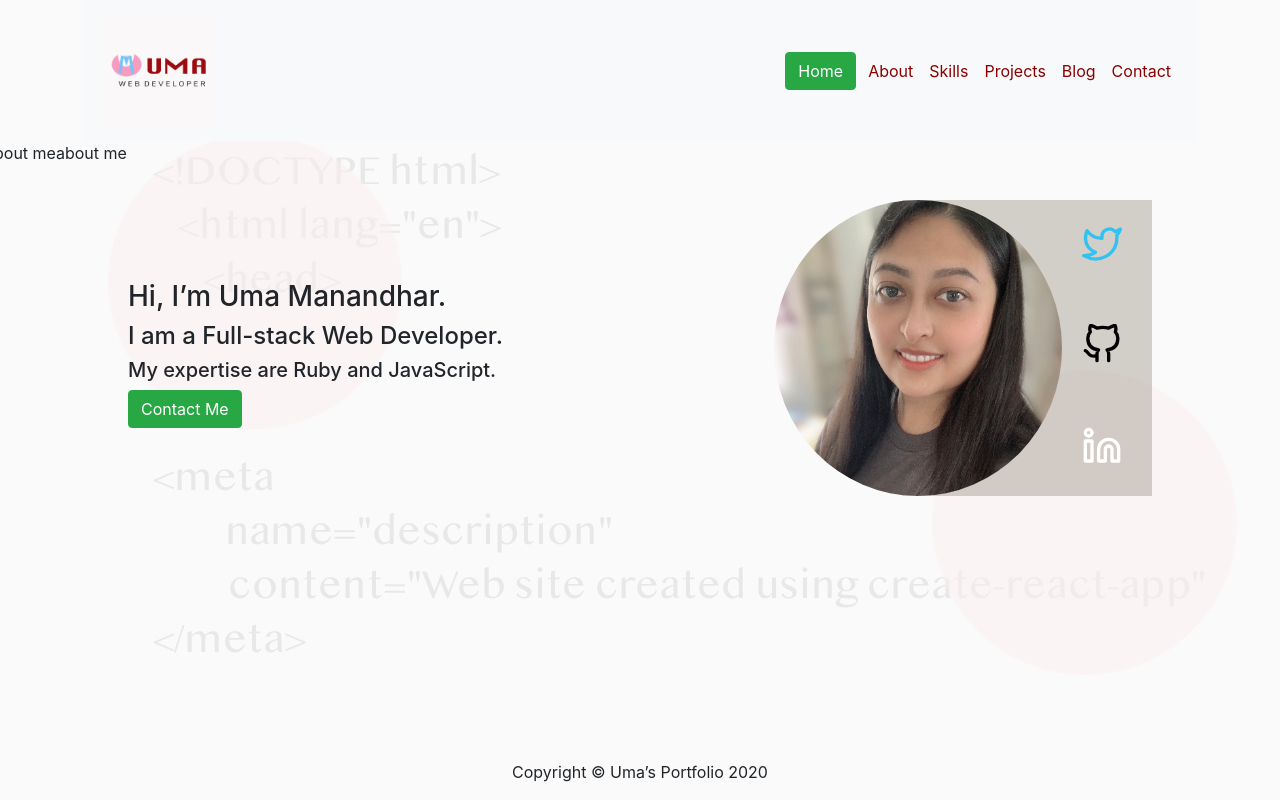
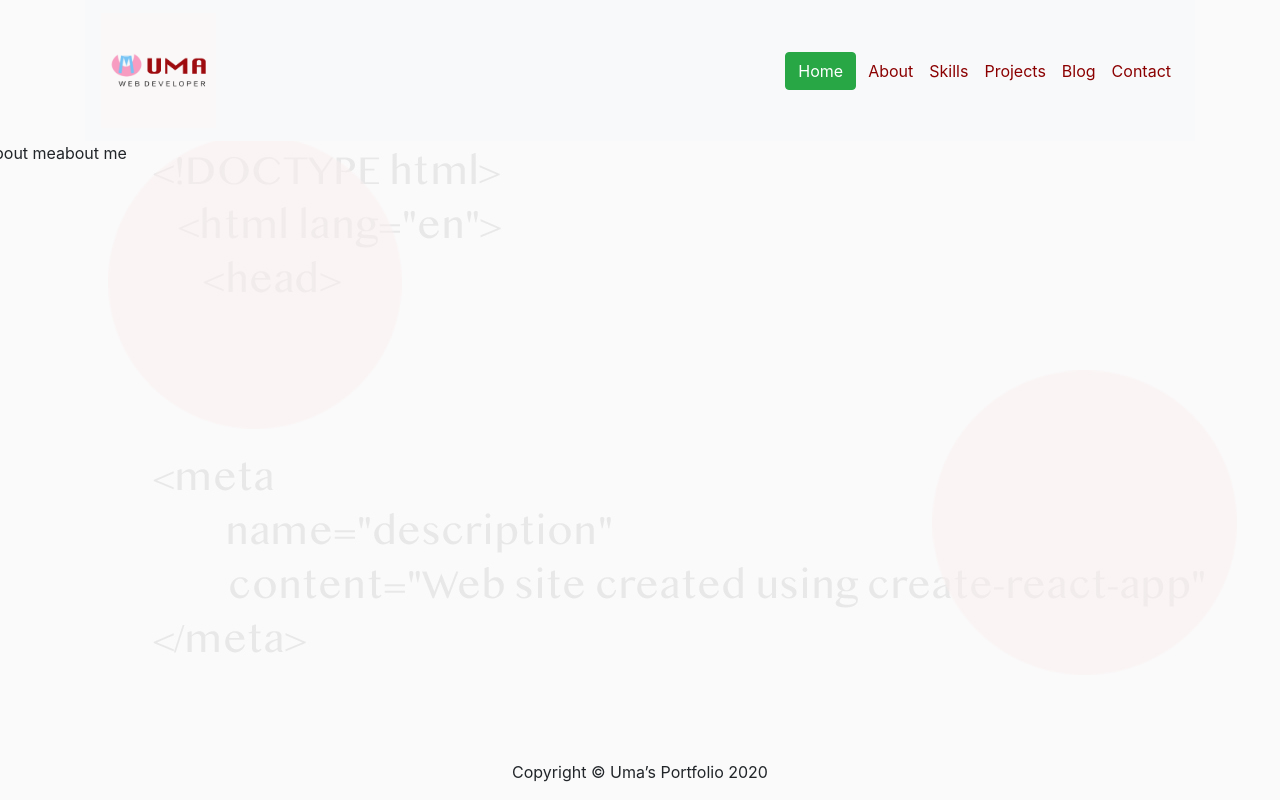
Before and after one commit to mdr-uma/portfolio, a React (Create React App) app: page /about in a window 1280 px wide. Built offline with nearby package versions, Linux system fonts and the light colour scheme.

Commit message:
add home and about route. Also remove Profile component

```diff
--- a/src/App.js
+++ b/src/App.js
@@ -1,9 +1,9 @@
 import React from 'react';
 import Footer from './components/Footer'
 import Navbar from './components/Navbar'
-import Profile from './components/Profile'
+import Home from './components/Home';
+import About from './components/About'
 import { BrowserRouter as Router, Route } from 'react-router-dom'
-import About from './components/About'
 import 'bootstrap/dist/css/bootstrap.min.css'
 
 class App extends React.Component {
@@ -12,9 +12,9 @@
       <div className="App">
         <Router>
           <Navbar />
+            <Route exact path='/' component={Home} />
             <Route exact path='/about' component={About} />
         </Router>
-        <Profile />
 
         <Footer />
       </div>
```
